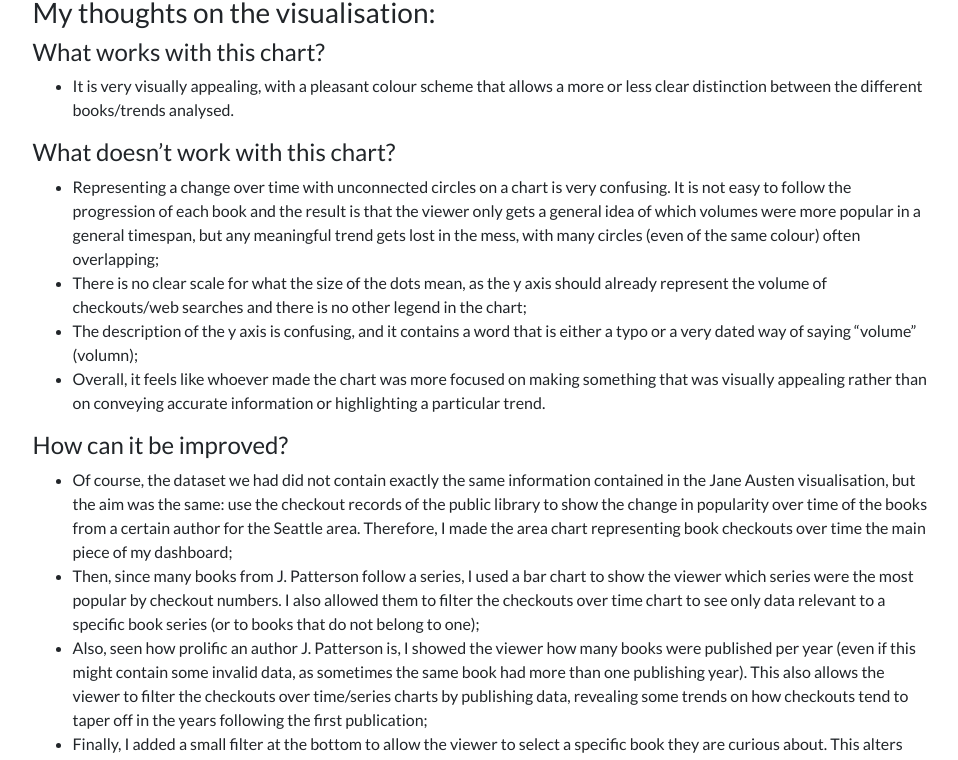
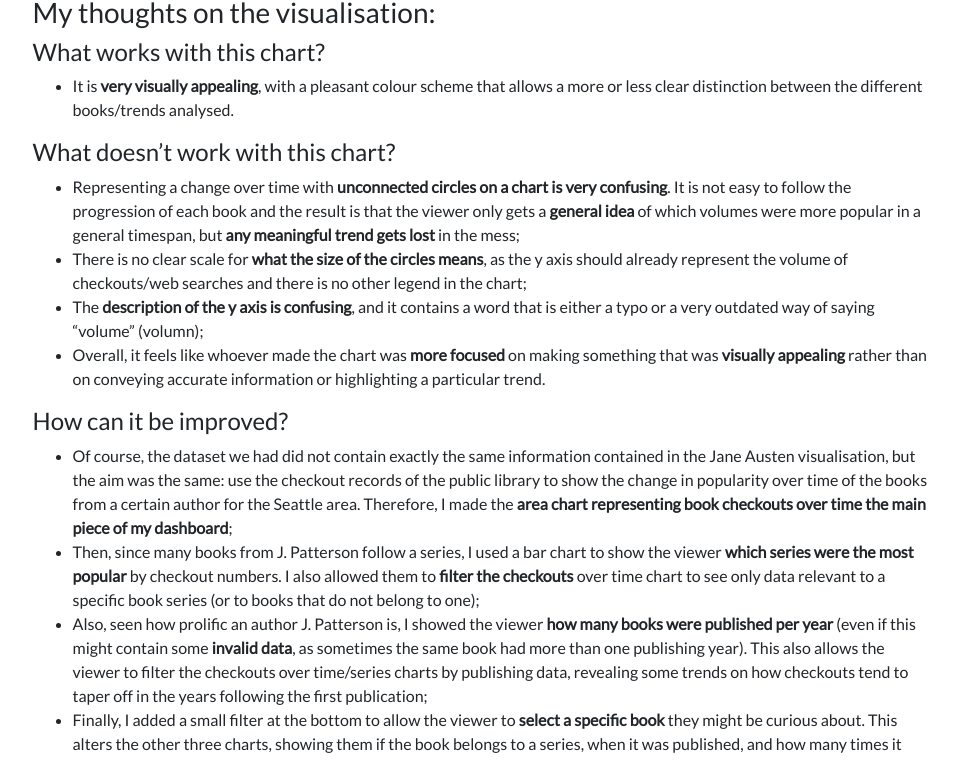
Before and after one commit to alepoptosis/alepoptosis.github.io, a Jekyll site: the page built from _posts/2019-09-12-w37_makeover_monday.md, in a window 1280 px wide and 1400 px high, scrolled down 951 px. Shown: the part 184-944 px from the top of the window, without its empty margins (160-1118 px from the left). Built offline with Jekyll 4.4.1, drawn with Linux system fonts in a browser that asks for light colours; nearby versions of some CDN libraries; some of the changed text lies outside the part shown.

Commit message:
Makeover Monday w37 edit

```diff
--- a/_posts/2019-09-12-w37_makeover_monday.md
+++ b/_posts/2019-09-12-w37_makeover_monday.md
@@ -14,21 +14,21 @@ The dataset for this week was interesting, albeit a bit messy! It contained the
 
 ### What works with this chart?
 
-- It is very visually appealing, with a pleasant colour scheme that allows a more or less clear distinction between the different books/trends analysed.
+- It is **very visually appealing**, with a pleasant colour scheme that allows a more or less clear distinction between the different books/trends analysed.
 
 ### What doesn't work with this chart?
 
-- Representing a change over time with unconnected circles on a chart is very confusing. It is not easy to follow the progression of each book and the result is that the viewer only gets a general idea of which volumes were more popular in a general timespan, but any meaningful trend gets lost in the mess, with many circles (even of the same colour) often overlapping;
-- There is no clear scale for what the size of the dots mean, as the y axis should already represent the volume of checkouts/web searches and there is no other legend in the chart;
-- The description of the y axis is confusing, and it contains a word that is either a typo or a very dated way of saying "volume" (volumn);
-- Overall, it feels like whoever made the chart was more focused on making something that was visually appealing rather than on conveying accurate information or highlighting a particular trend.
+- Representing a change over time with **unconnected circles on a chart is very confusing**. It is not easy to follow the progression of each book and the result is that the viewer only gets a **general idea** of which volumes were more popular in a general timespan, but **any meaningful trend gets lost** in the mess;
+- There is no clear scale for **what the size of the circles means**, as the y axis should already represent the volume of checkouts/web searches and there is no other legend in the chart;
+- The **description of the y axis is confusing**, and it contains a word that is either a typo or a very outdated way of saying "volume" (volumn);
+- Overall, it feels like whoever made the chart was **more focused** on making something that was **visually appealing** rather than on conveying accurate information or highlighting a particular trend.
 
 ### How can it be improved?
 
-- Of course, the dataset we had did not contain exactly the same information contained in the Jane Austen visualisation, but the aim was the same: use the checkout records of the public library to show the change in popularity over time of the books from a certain author for the Seattle area. Therefore, I made the area chart representing book checkouts over time the main piece of my dashboard;
-- Then, since many books from J. Patterson follow a series, I used a bar chart to show the viewer which series were the most popular by checkout numbers. I also allowed them to filter the checkouts over time chart to see only data relevant to a specific book series (or to books that do not belong to one);
-- Also, seen how prolific an author J. Patterson is, I showed the viewer how many books were published per year (even if this might contain some invalid data, as sometimes the same book had more than one publishing year). This also allows the viewer to filter the checkouts over time/series charts by publishing data, revealing some trends on how checkouts tend to taper off in the years following the first publication;
-- Finally, I added a small filter at the bottom to allow the viewer to select a specific book they are curious about. This alters the other three charts, showing them if the book belongs to a series, when it was published, and how many times it was checked out during the years.
+- Of course, the dataset we had did not contain exactly the same information contained in the Jane Austen visualisation, but the aim was the same: use the checkout records of the public library to show the change in popularity over time of the books from a certain author for the Seattle area. Therefore, I made the **area chart representing book checkouts over time the main piece of my dashboard**;
+- Then, since many books from J. Patterson follow a series, I used a bar chart to show the viewer **which series were the most popular** by checkout numbers. I also allowed them to **filter the checkouts** over time chart to see only data relevant to a specific book series (or to books that do not belong to one);
+- Also, seen how prolific an author J. Patterson is, I showed the viewer **how many books were published per year** (even if this might contain some **invalid data**, as sometimes the same book had more than one publishing year). This also allows the viewer to filter the checkouts over time/series charts by publishing data, revealing some trends on how checkouts tend to taper off in the years following the first publication;
+- Finally, I added a small filter at the bottom to allow the viewer to **select a specific book** they might be curious about. This alters the other three charts, showing them if the book belongs to a series, when it was published, and how many times it was checked out during the years.
 
 ![Image](https://i.imgur.com/SEwSQfc.png)
 
```
